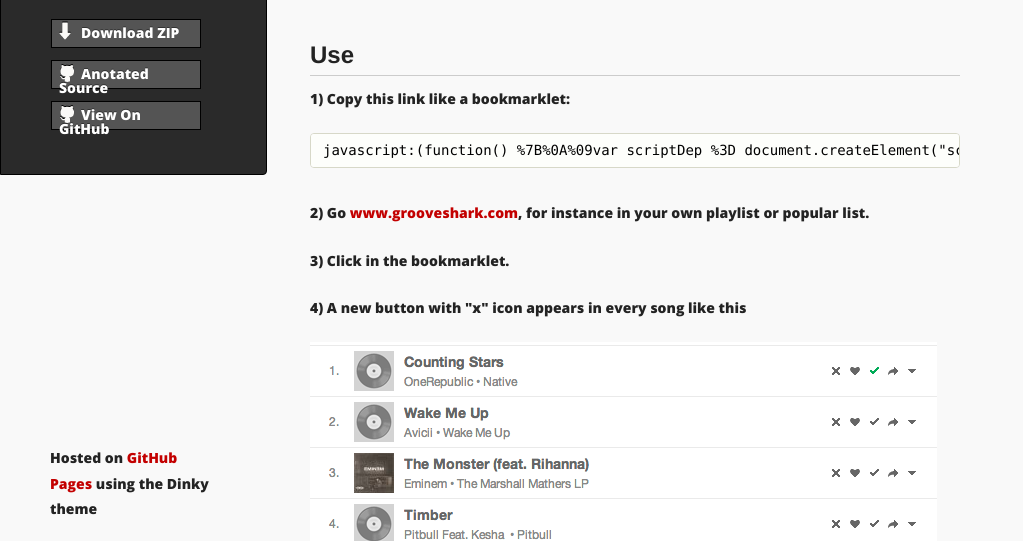
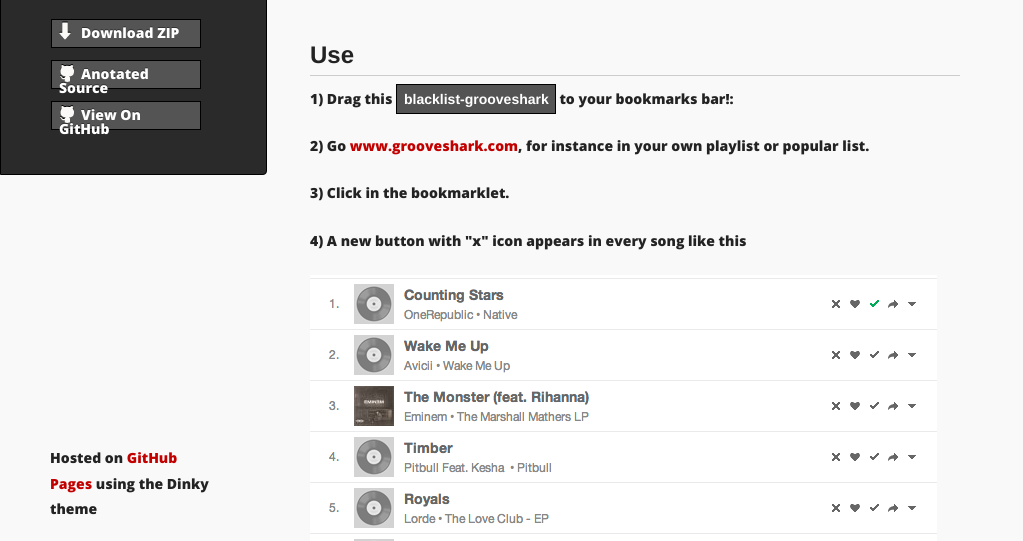
Before and after one commit to frankcortes/blacklist-for-grooveshark, a plain HTML site: page index.html in a window 1280 px wide. Shown: the part 247-788 px from the top of the page, without its empty margins (0-1023 px from the left). Drawn offline with Linux system fonts and the light colour scheme; files whose address does not match are found by name.

Commit message:
Improve the way to add bookmarklet

```diff
--- a/index.html
+++ b/index.html
@@ -39,10 +39,7 @@
 <h2>
 <a name="use" class="anchor" href="#use"><span class="octicon octicon-link"></span></a>Use</h2>
 
-<p>1) Copy this link like a bookmarklet:</p>
-
-<pre><code>javascript:(function() %7B%0A%09var scriptDep %3D document.createElement("script")%3B%0A%09scriptDep.src %3D "https%3A%2F%2Fraw.github.com%2Ffrankcortes%2Fblacklist-for-grooveshark%2Fmaster%2Fdist%2Fblacklist-grooveshark.min.js"%3B%0A%09document.body.appendChild(scriptDep)%3B%0A%7D)()%3B
-</code></pre>
+<p>1) Drag this <a class="button bookmarklet" href="javascript:(function() %7B%0A%09var scriptDep %3D document.createElement("script")%3B%0A%09scriptDep.src %3D "https%3A%2F%2Fraw.github.com%2Ffrankcortes%2Fblacklist-for-grooveshark%2Fmaster%2Fdist%2Fblacklist-grooveshark.min.js"%3B%0A%09document.body.appendChild(scriptDep)%3B%0A%7D)()%3B">blacklist-grooveshark</a> to your bookmarks bar!:</p>
 
 <p>2) Go <a href="http://www.grooveshark.com">www.grooveshark.com</a>, for instance in your own playlist or popular list.</p>
 
--- a/stylesheets/styles.css
+++ b/stylesheets/styles.css
@@ -327,6 +327,24 @@
 	text-decoration: none;
 }
 
+a.bookmarklet {
+  list-style-type: none;
+  width:135px;
+  height:15px;
+  margin-bottom: 12px;
+  line-height: 1em;
+  padding: 6px 6px 6px 7px;
+  background: #545454;
+  border:1px solid black;
+  color: white;
+  font-family: "Helvetica Neue",Helvetica,Arial,sans-serif;
+  font-weight: bold;
+}
+
+a.bookmarklet:hover {
+  text-decoration: none;
+  background: #636363;
+}
 
 /* Section - for main page content */
 
```
